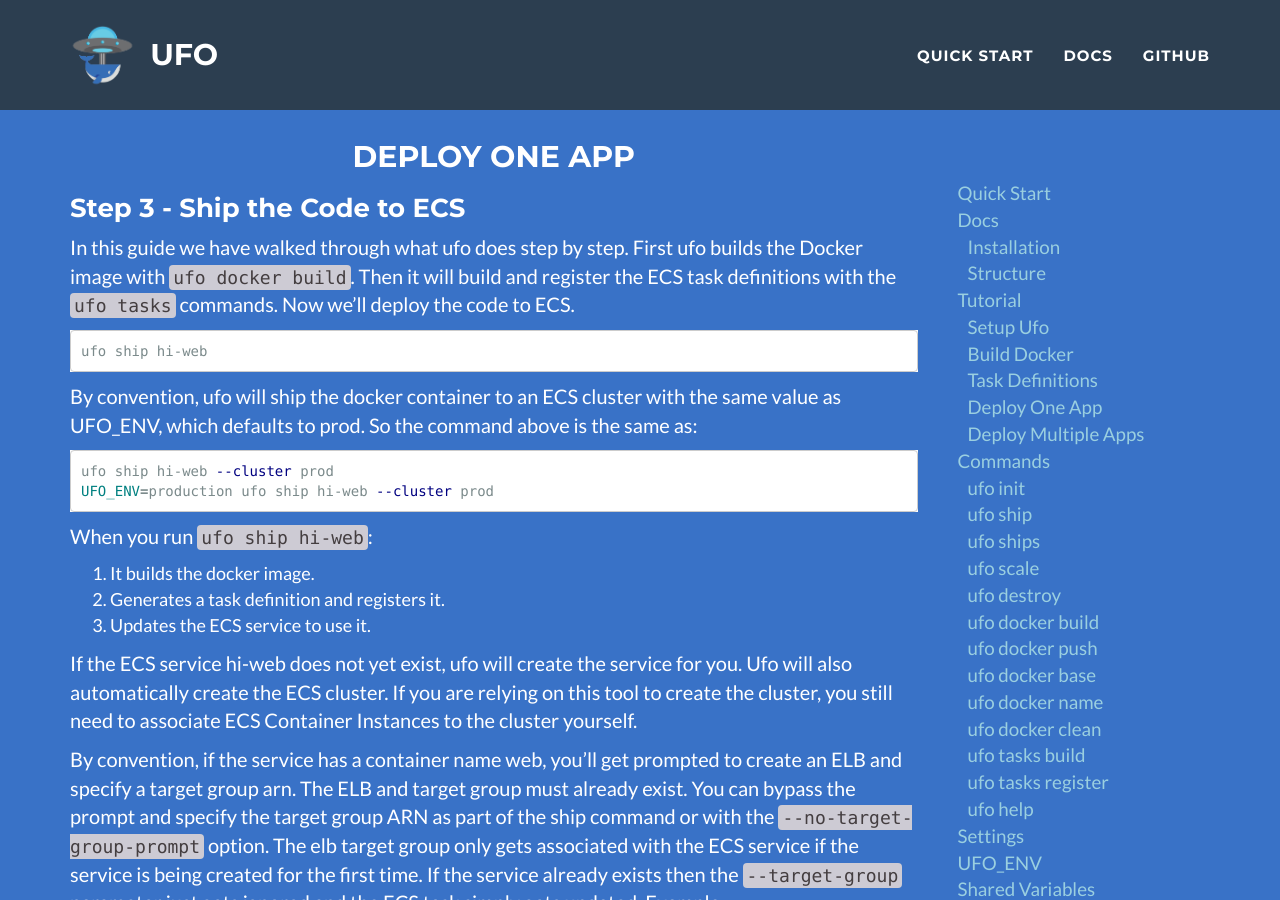
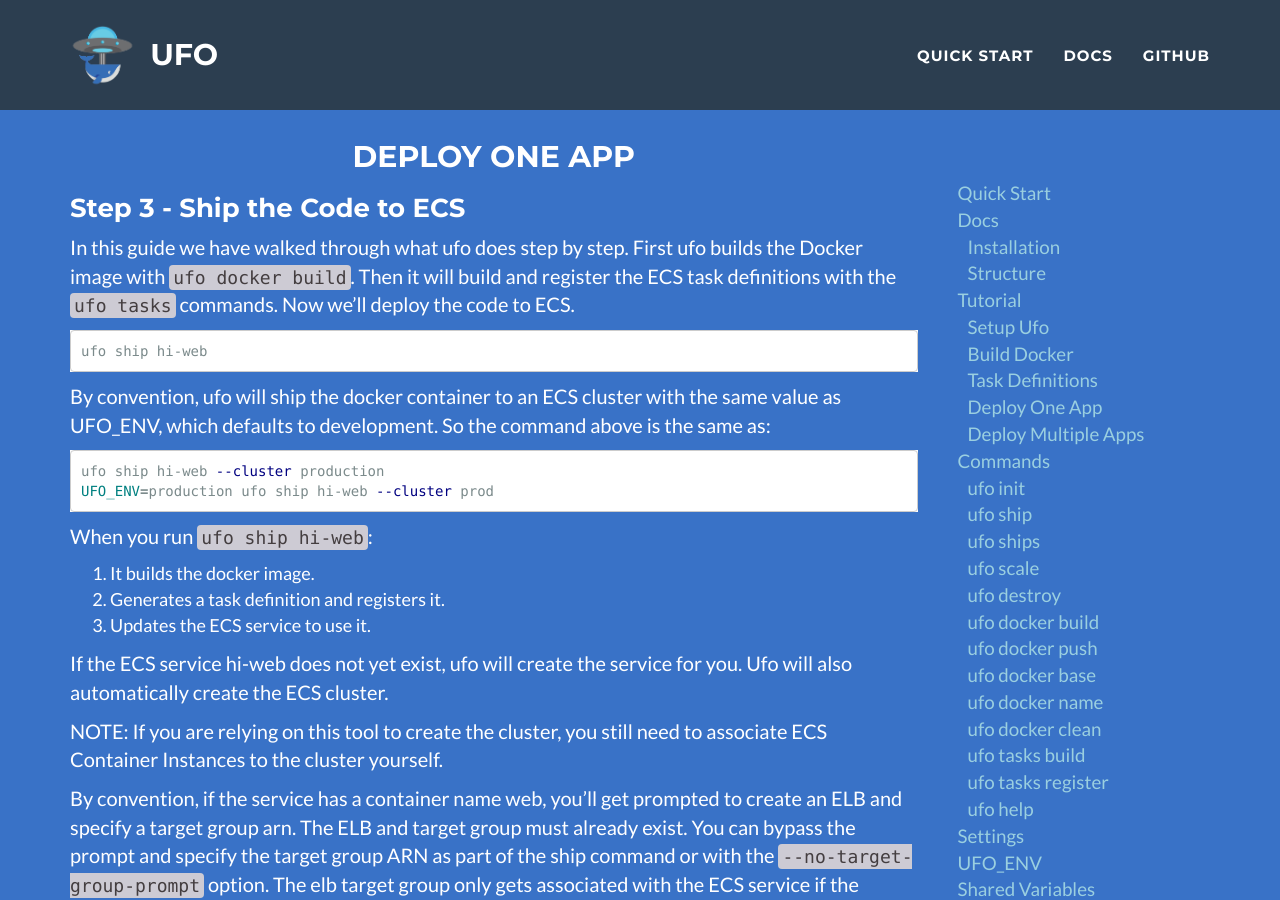
Before and after one commit to boltops-tools/ufo, a Jekyll site: the page built from docs/_docs/tutorial-ufo-ship.md, in a window 1280 px wide and 900 px high. Built offline with Jekyll 4.4.1, drawn with Linux system fonts in a browser that asks for light colours; some of the changed text lies outside the part shown.

Commit message:
update docs

````diff
--- a/docs/_docs/tutorial-ufo-ship.md
+++ b/docs/_docs/tutorial-ufo-ship.md
@@ -10,10 +10,10 @@ In this guide we have walked through what ufo does step by step.  First ufo buil
 ufo ship hi-web
 ```
 
-By convention, ufo will ship the docker container to an ECS cluster with the same value as UFO_ENV, which defaults to prod.  So the command above is the same as:
+By convention, ufo will ship the docker container to an ECS cluster with the same value as UFO_ENV, which defaults to development.  So the command above is the same as:
 
 ```sh
-ufo ship hi-web --cluster prod
+ufo ship hi-web --cluster production
 UFO_ENV=production ufo ship hi-web --cluster prod
 ```
 
@@ -23,7 +23,9 @@ When you run `ufo ship hi-web`:
 2. Generates a task definition and registers it.
 3. Updates the ECS service to use it.
 
-If the ECS service hi-web does not yet exist, ufo will create the service for you. Ufo will also automatically create the ECS cluster. If you are relying on this tool to create the cluster, you still need to associate ECS Container Instances to the cluster yourself.
+If the ECS service hi-web does not yet exist, ufo will create the service for you. Ufo will also automatically create the ECS cluster.
+
+NOTE: If you are relying on this tool to create the cluster, you still need to associate ECS Container Instances to the cluster yourself.
 
 By convention, if the service has a container name web, you'll get prompted to create an ELB and specify a target group arn.  The ELB and target group must already exist. You can bypass the prompt and specify the target group ARN as part of the ship command or with the `--no-target-group-prompt` option.  The elb target group only gets associated with the ECS service if the service is being created for the first time.  If the service already exists then the `--target-group` parameter just gets ignored and the ECS task simply gets updated.  Example:
 
````
Also changed, not shown: other parts of docs/_docs/tutorial-ufo-ship.md (+1 -1 lines).
